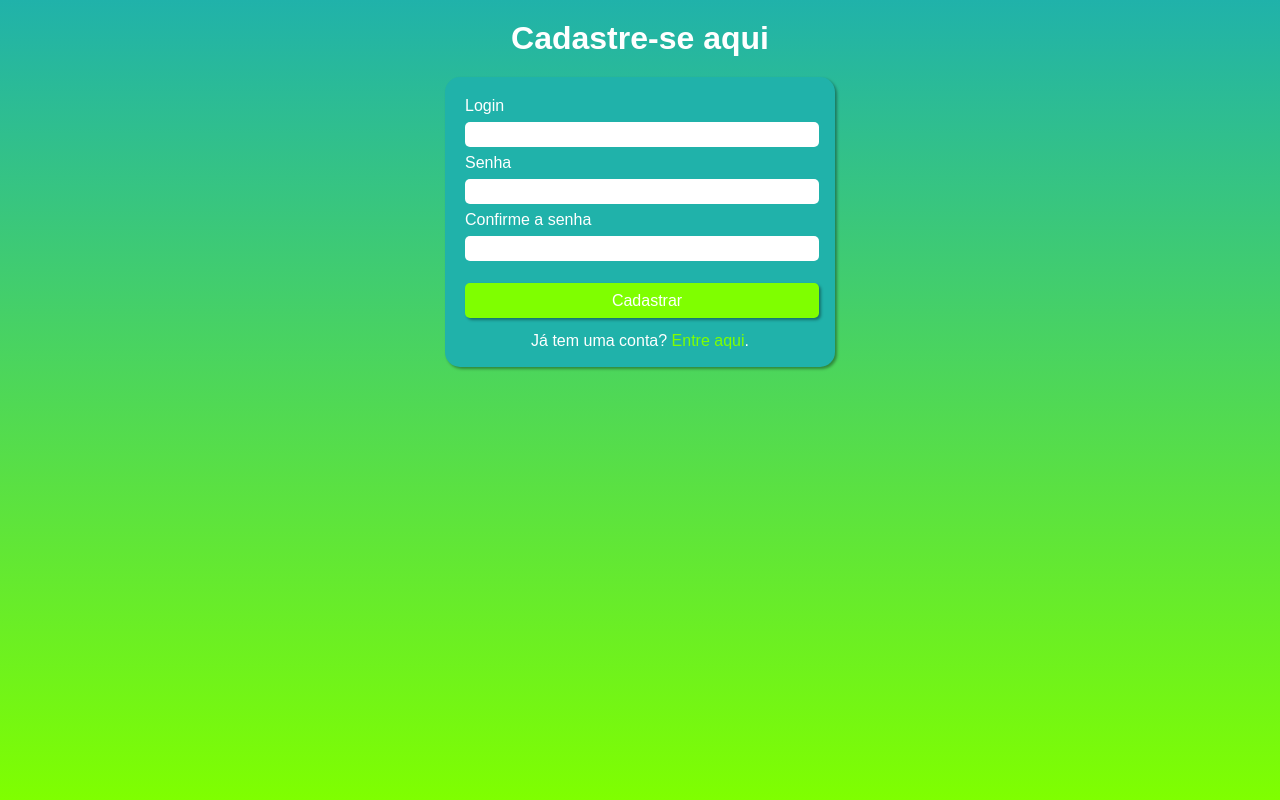
After one commit to capeloo/projeto-webapp-a-guilda, a PHP site: page /cadastro.html in a window 1280 px wide. The commit adds this page. Run offline with PHP 8.4, Linux system fonts and the light colour scheme.

Commit message:
sistema cadastro-login (bugado) re

```diff
--- /dev/null
+++ b/cadastro.html
@@ -0,0 +1,33 @@
+<!DOCTYPE html>
+<html lang="pt-br">
+<head>
+    <meta charset="UTF-8">
+    <meta http-equiv="X-UA-Compatible" content="IE=edge">
+    <meta name="viewport" content="width=device-width, initial-scale=1.0">
+    <title>Cadastro de usuário</title>
+    <link rel="stylesheet" href="estilos/style.css">
+    <link rel="stylesheet" href="estilos/media-queries.css">
+</head>
+<body>
+    <main>
+        <h1>Cadastre-se aqui</h1>
+        <form action="cadastro.php" method="post">
+                <label for="ilogin">Login</label>
+                <input type="text" name="login" id="ilogin" required>
+
+                <label for="isenha">Senha</label>
+                <input type="password" name="senha" id="isenha" required>
+
+                <label for="iconf_senha">Confirme a senha</label>
+                <input type="password" name="conf_senha" id="iconf_senha" required>
+
+                <input type="submit" value="Cadastrar" name="cadastrar" id="cadastrar">
+
+                <p>
+                    Já tem uma conta?
+                    <a href="login.php">Entre aqui</a>.
+                </p>
+        </form>
+    </main>
+</body>
+</html>
--- a/estilos/style.css
+++ b/estilos/style.css
@@ -24,7 +24,7 @@ main > form {
     background-color: lightseagreen;
     margin: auto;
     width: 350px;
-    height: 330px;
+    height: 250px;
     padding: 20px;
     border-radius: 15px;
     box-shadow: 2px 2px 3px rgba(0, 0, 0, 0.365);
@@ -41,7 +41,7 @@ main > form > input {
     border-radius: 5px;
 }
 
-main > form > input#btn {
+main > form > input#cadastrar {
     width: 354px;
     height: 35px;
     border: none;
@@ -54,7 +54,7 @@ main > form > input#btn {
     box-shadow: 2px 2px 3px rgba(0, 0, 0, 0.365);
 }
 
-main > form > input#btn:hover {
+main > form > input#cadastrar:hover {
     background-color: rgb(106, 210, 3);
 }
 
--- a/home.php
+++ b/home.php
@@ -20,7 +20,7 @@ if(!isset($_SESSION["loggedin"]) || $_SESSION["loggedin"] !== true){
     </style>
 </head>
 <body>
-    <h1 class="my-5">Oi, <b><?php echo htmlspecialchars($_SESSION["username"]); ?></b>. Bem vindo ao nosso site.</h1>
+    <h1 class="my-5">Oi, <b><?php echo $_SESSION["username"]; ?></b>. Bem vindo ao nosso site.</h1>
     <p>
         <a href="reset-password.php" class="btn btn-warning">Redefina sua senha</a>
         <a href="logout.php" class="btn btn-danger ml-3">Sair da conta</a>
```
Also changed, not shown: logout.php (deleted, +0 -14 lines), cadastro.php (added).
